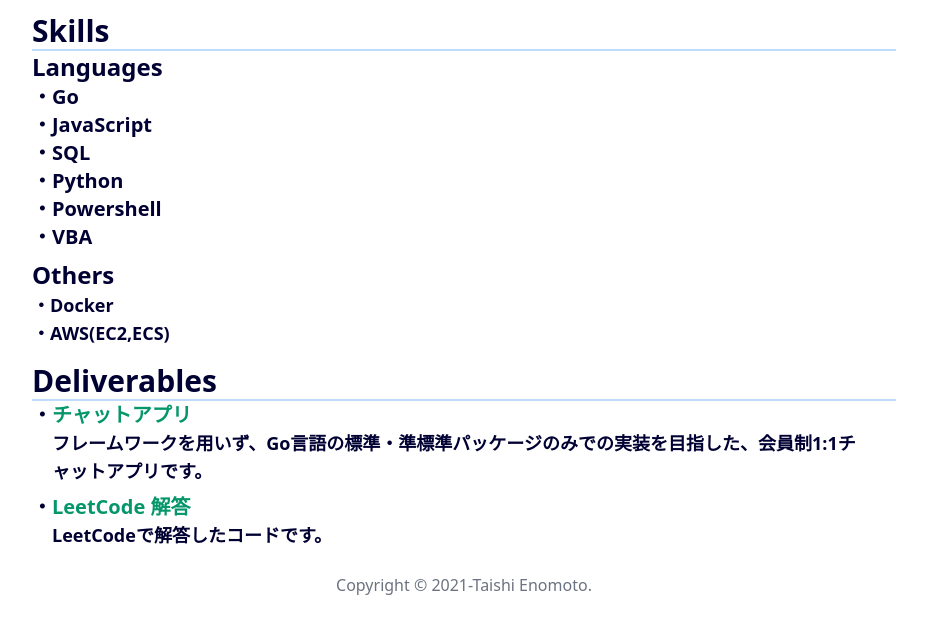
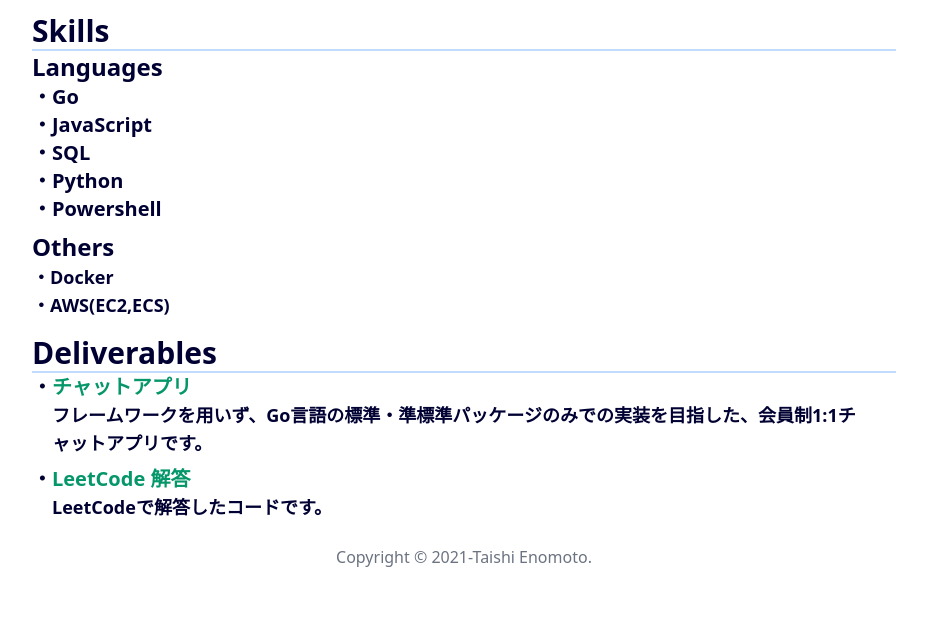
Before and after one commit to ta-enomoto/portfolio, a website: page index.html in a window 1280 px wide. Shown: the part 765-1386 px from the top of the page, without its empty margins (176-1103 px from the left). After the commit the page ends 1358 px from the top, so only its background shows below. Drawn offline with Linux system fonts and the light colour scheme.

Commit message:
Update index.html

```diff
--- a/index.html
+++ b/index.html
@@ -48,7 +48,6 @@
         <li>・SQL</li>
         <li>・Python</li>
         <li>・Powershell</li>
-        <li>・VBA</li>
       </ul>
     <p></p>
     <h2 class="font-semibold text-xl text-indigo mt-2  lg:text-2xl">Others</h2>
```
